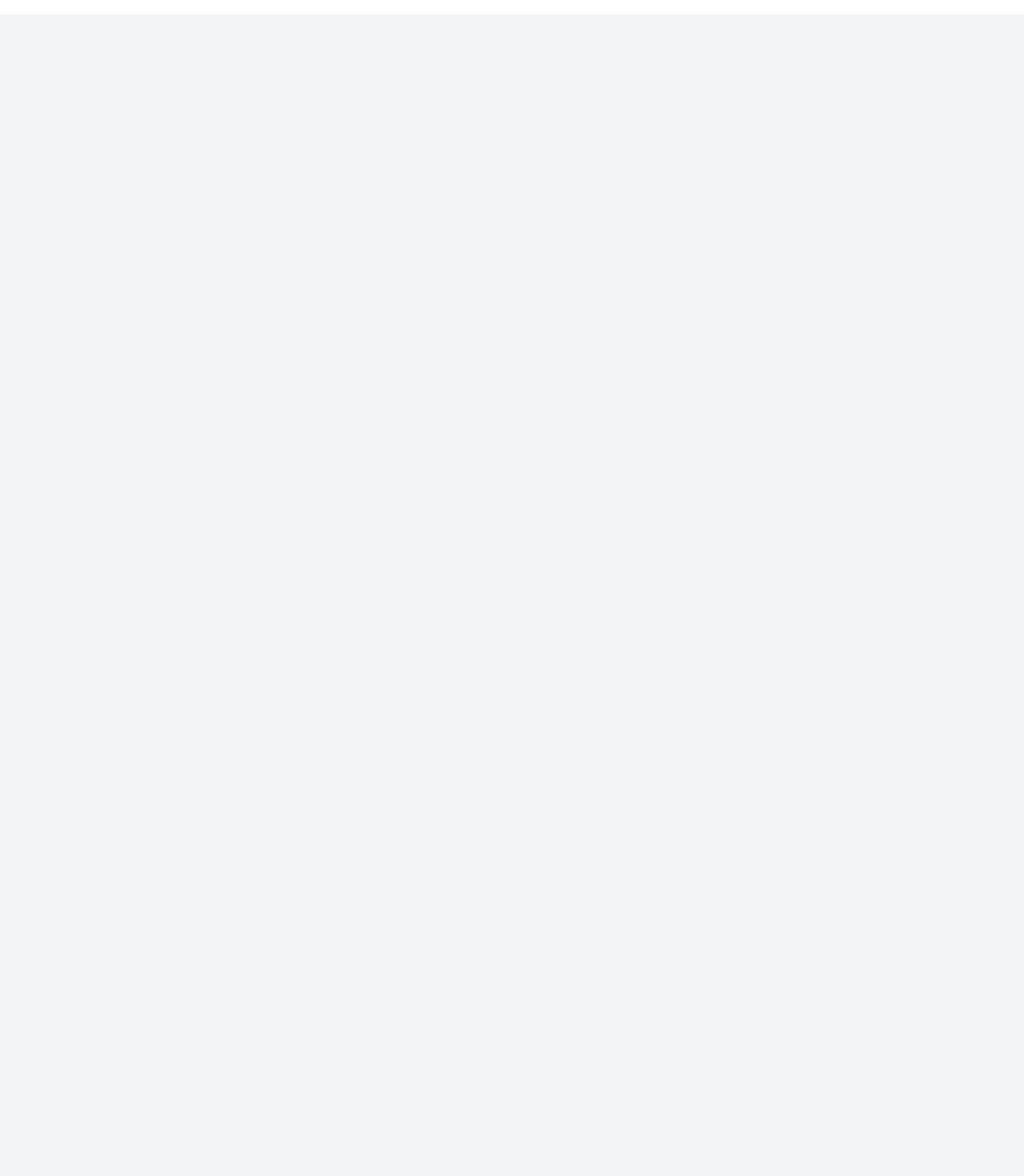
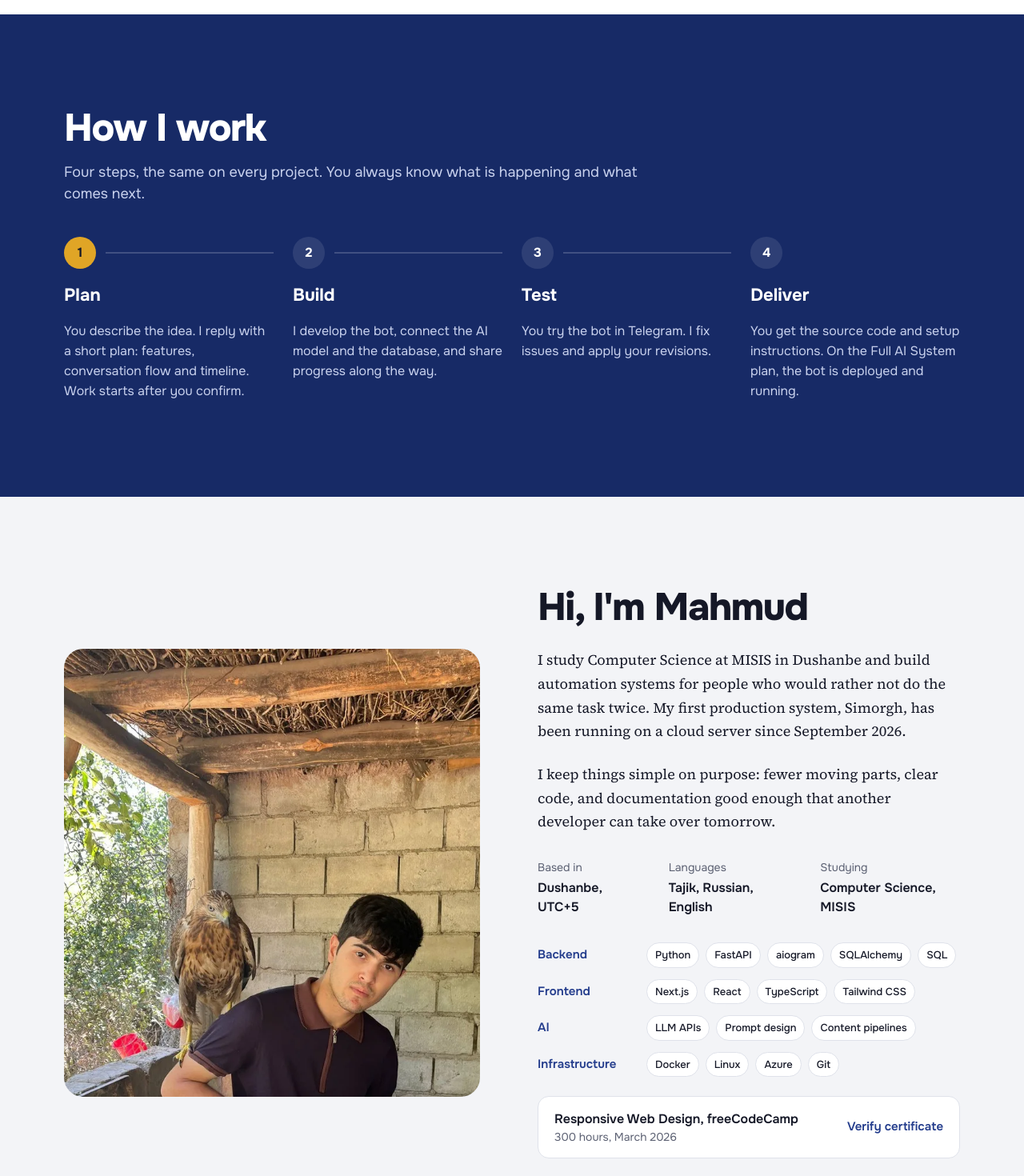
Before and after one commit to Mahmud0547/Mahmud0547.github.io, a Next.js app: page / in a window 1280 px wide. Shown: the part 3440-4910 px from the top of the page at 80% size. Before the commit the page ends 3458 px from the top, so only its background shows below. Built offline with nearby package versions, Linux system fonts and the light colour scheme.

Commit message:
feat: add process and about sections

```diff
--- /dev/null
+++ b/components/About.tsx
@@ -0,0 +1,65 @@
+import Image from "next/image";
+import { links, skills } from "@/content/site";
+import { getMessages, type Locale } from "@/lib/i18n";
+
+const external = { target: "_blank", rel: "noopener noreferrer" } as const;
+
+export function About({ locale }: { locale: Locale }) {
+  const t = getMessages(locale).about;
+  return (
+    <section id="about" aria-labelledby="about-title" className="scroll-mt-4 pb-[72px] pt-16 lg:pb-[120px] lg:pt-28">
+      <div className="container-page grid items-center gap-7 lg:grid-cols-[520px_1fr] lg:gap-[72px]">
+        <Image
+          src="/images/mahmud.webp"
+          alt={t.photoAlt}
+          width={800}
+          height={770}
+          loading="lazy"
+          sizes="(min-width: 1024px) 520px, 100vw"
+          className="h-[340px] w-full rounded-[20px] object-cover lg:h-[560px] lg:rounded-3xl"
+        />
+        <div className="flex min-w-0 flex-col gap-7 lg:gap-6">
+          <h2 id="about-title" className="text-[32px] font-extrabold leading-[1.1] tracking-[-0.03em] lg:text-5xl">
+            {t.title}
+          </h2>
+          {t.paragraphs.map((text) => (
+            <p key={text} className="font-serif text-base leading-[1.65] lg:text-lg">
+              {text}
+            </p>
+          ))}
+          <dl className="flex flex-col gap-3.5 lg:flex-row lg:gap-10 lg:pt-2">
+            {t.facts.map((fact) => (
+              <div key={fact.label} className="flex gap-2 lg:flex-col lg:gap-1">
+                <dt className="w-[110px] shrink-0 text-sm text-soft lg:w-auto">{fact.label}</dt>
+                <dd className="text-[15px] font-semibold lg:text-base">{fact.value}</dd>
+              </div>
+            ))}
+          </dl>
+          <div className="flex flex-col gap-4 lg:gap-3.5 lg:pt-2">
+            {(Object.keys(skills) as (keyof typeof skills)[]).map((group) => (
+              <div key={group} className="flex flex-col gap-2 lg:flex-row lg:items-center lg:gap-4">
+                <h3 className="text-sm font-semibold text-lapis lg:w-[120px] lg:shrink-0 lg:text-[15px]">{t.skillGroups[group]}</h3>
+                <ul className="flex flex-wrap gap-2">
+                  {skills[group].map((skill) => (
+                    <li key={skill} className="rounded-full border border-line bg-white px-2.5 py-[5px] text-[13px] font-medium">
+                      {skill}
+                    </li>
+                  ))}
+                </ul>
+              </div>
+            ))}
+          </div>
+          <div className="flex flex-col gap-1.5 rounded-[14px] border border-line bg-white px-[18px] py-4 lg:flex-row lg:items-center lg:gap-4 lg:px-5">
+            <div className="flex-1">
+              <p className="text-[15px] font-semibold lg:text-base">{t.certificate.name}</p>
+              <p className="text-[13px] text-soft lg:text-sm">{t.certificate.details}</p>
+            </div>
+            <a href={links.certificate} {...external} className="text-sm font-semibold text-lapis lg:text-[15px]">
+              {t.certificate.verify}
+            </a>
+          </div>
+        </div>
+      </div>
+    </section>
+  );
+}
--- a/components/HomePage.tsx
+++ b/components/HomePage.tsx
@@ -2,6 +2,8 @@ import type { Locale } from "@/lib/i18n";
 import { Header } from "./Header";
 import { Hero } from "./Hero";
 import { TrustStrip } from "./TrustStrip";
+import { About } from "./About";
+import { Process } from "./Process";
 import { Services } from "./Services";
 import { Work } from "./Work";
 
@@ -14,6 +16,8 @@ export function HomePage({ locale }: { locale: Locale }) {
         <TrustStrip locale={locale} />
         <Work locale={locale} />
         <Services locale={locale} />
+        <Process locale={locale} />
+        <About locale={locale} />
       </main>
     </>
   );
--- /dev/null
+++ b/components/Process.tsx
@@ -0,0 +1,34 @@
+import { getMessages, type Locale } from "@/lib/i18n";
+import { Section } from "./Section";
+
+export function Process({ locale }: { locale: Locale }) {
+  const t = getMessages(locale).process;
+  return (
+    <Section id="process" title={t.title} lead={t.lead} dark>
+      <ol className="flex flex-col lg:flex-row lg:gap-6">
+        {t.steps.map((step, index) => {
+          const first = index === 0;
+          const last = index === t.steps.length - 1;
+          return (
+            <li key={step.title} className="flex gap-3.5 lg:flex-1 lg:flex-col lg:gap-4">
+              <div aria-hidden="true" className="flex flex-col items-center lg:flex-row lg:gap-3">
+                <span
+                  className={`grid size-8 shrink-0 place-items-center rounded-full text-sm font-bold lg:size-10 lg:text-base ${
+                    first ? "bg-saffron text-ink" : "bg-white/10 text-white"
+                  }`}
+                >
+                  {index + 1}
+                </span>
+                {!last && <span className="w-0.5 flex-1 bg-white/14 lg:h-0.5 lg:w-auto lg:bg-white/18" />}
+              </div>
+              <div className={`flex flex-col gap-1.5 pt-1 lg:gap-4 lg:pt-0 ${last ? "" : "pb-6 lg:pb-0"}`}>
+                <h3 className="text-lg font-bold text-white lg:text-[22px]">{step.title}</h3>
+                <p className="text-[15px] leading-[1.55] text-mist lg:text-base">{step.text}</p>
+              </div>
+            </li>
+          );
+        })}
+      </ol>
+    </Section>
+  );
+}
```
Also changed, not shown: public/images/mahmud.webp (added), 1 other file (tests, documents, lock files or other folders).
